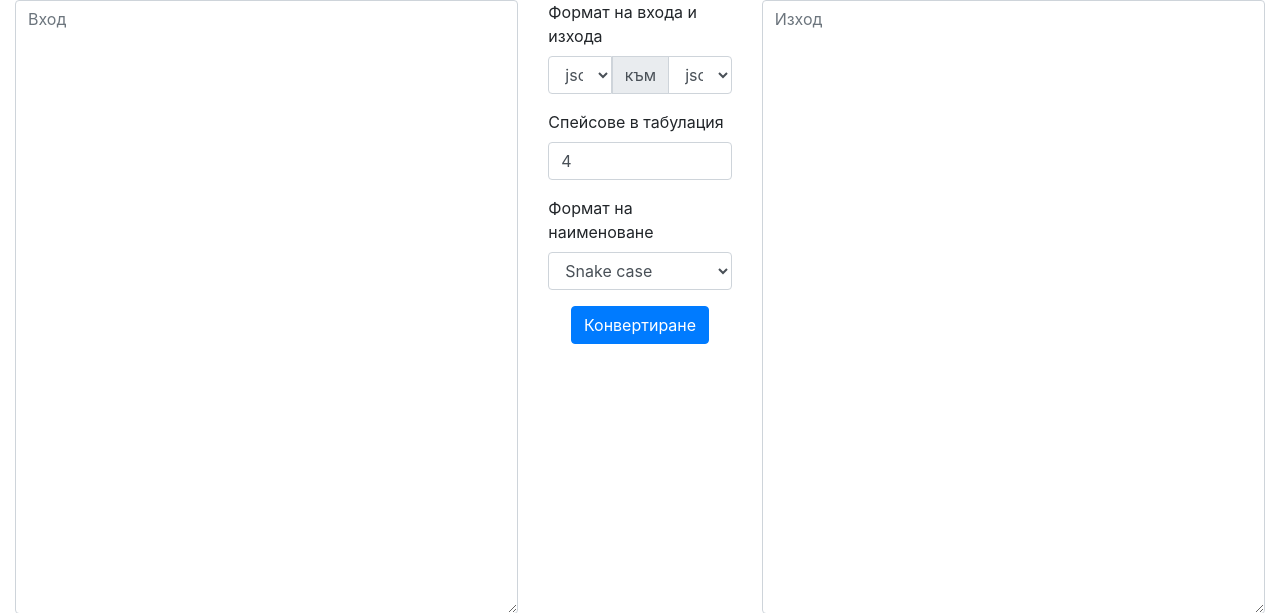
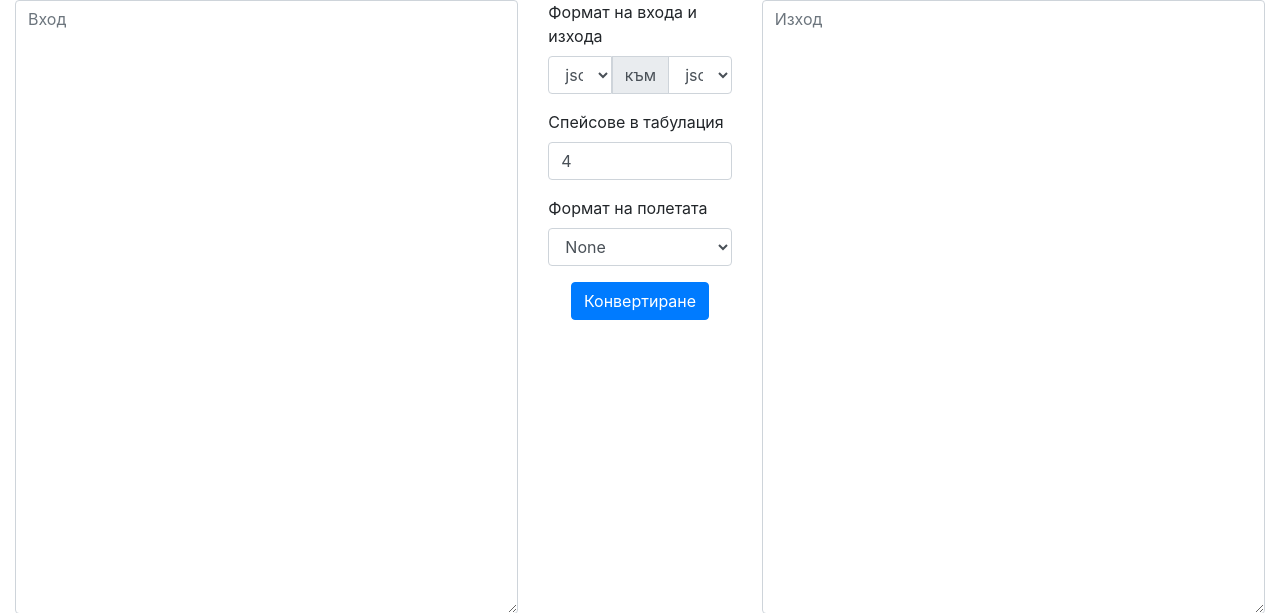
Before and after one commit to bpangelov/converter, a PHP site: page /converter.php in a window 1280 px wide. Shown: the part 56-669 px from the top of the page. Run offline with PHP 8.4, Linux system fonts and the light colour scheme.

Commit message:
Add default values to tabulation, save flag and case

```diff
--- a/converter.php
+++ b/converter.php
@@ -90,11 +90,12 @@ if (isset($_SESSION["logged"]) && $_SESSION["logged"] === true) {
                 <div class="input-group mb-3">
                     <input class="form-control" type="number" id="tabulation" value=4>
                 </div>
-                <label for="propertyCase">Формат на наименованe</label>
+                <label for="propertyCase">Формат на полетата</label>
                 <div class="input-group mb-3">
                     <select class="form-control" id="propertyCase">
-                        <option value="1">Snake case</option>
-                        <option value="2">Camel case</option>
+                        <option value="1">None</option>
+                        <option value="2">Snake case</option>
+                        <option value="3">Camel case</option>
                     </select>
                 </div>
 
--- a/js/converter.js
+++ b/js/converter.js
@@ -3,7 +3,8 @@ const API_URL = "http://localhost/converter/api/transformations";
 const convert = () => {
     document.getElementById("converterOutput").value = "";
 
-    const propertyCase = document.getElementById("propertyCase").value == 1 ? "snake" : "camel";
+    const propCaseOption = document.getElementById("propertyCase").value
+    const propertyCase = propCaseOption == 1 ? "none" : propCaseOption == 2 ? "snake" : "camel";
     const apiRequest = {
         "config": {
             "name":         "config name",
--- a/src/Converter.php
+++ b/src/Converter.php
@@ -56,6 +56,8 @@ abstract class Converter {
                 return $this->changeCase($map, 'camelToSnake');
             case "camel":
                 return $this->changeCase($map, 'snakeToCamel');
+            case "none":
+                return $map;
             default:
                 http_response_code(400);
                 exit("Unknown property case format");
--- a/src/dtos/Config.php
+++ b/src/dtos/Config.php
@@ -49,15 +49,13 @@ class Config {
         if (property_exists($cnf, 'tabulation')) {
             $json["tabulation"] = $cnf->tabulation;
         } else {
-            http_response_code(400);
-            exit("Tabulation not set");
+            $json["tabulation"] = 4;
         }
 
         if (property_exists($cnf, 'propertyCase')) {
             $json["propertyCase"] = $cnf->propertyCase;
         } else {
-            http_response_code(400);
-            exit("Property case is not set");
+            $json["propertyCase"] = "none";
         }
 
         if (property_exists($cnf, 'inputFormat')) {
```
Also changed, not shown: src/ConverterController.php (+6 -4 lines).
